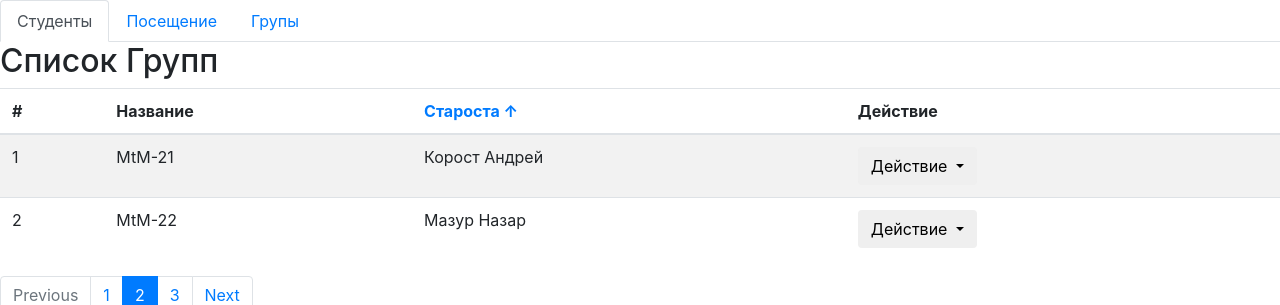
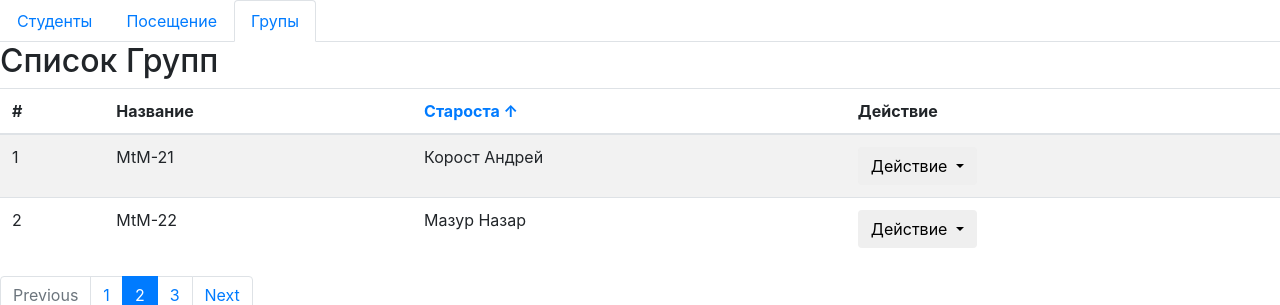
Before and after one commit to Nazar3000/django_-course, a Django app: page /groups/ in a window 1280 px wide. Shown: the part 56-361 px from the top of the page. Run offline with Django 3.2, Linux system fonts and the light colour scheme; some libraries are stand-ins or nearby versions.

Commit message:
add request path to base templ

```diff
--- a/students/templates/students/base.html
+++ b/students/templates/students/base.html
@@ -59,21 +59,25 @@
                     <ul class="nav nav-tabs" role="tablist">
 
                         <li class="nav-item"
-                            role="presentation"
-                            class="active">
-                            <a class="nav-link active" href="{% url "home" %}">Студенты</a>
+                            role="presentation">
+                            <div {% if request.path == '/' %}class="nav-link active" {% else %} class="nav-link" {% endif %}>
+                            <a  href="{% url "home" %}">Студенты</a> </div>
                         </li>
 
+
                         <li class="nav-item"
-                            role="presentation"
-                            class="active">
+                            role="presentation">
                             <a class="nav-link" href="/jornal">Посещение</a>
                         </li>
                         <li class="nav-item"
-                            role="presentation"
-                            class="active">
-                            <a class="nav-link" href="{% url "groups"%}">Групы</a>
+                            role="presentation">
+
+                            <div {% if '/groups/' in request.path %} class="nav-link active" {% else %} class="nav-link"{% endif %}>
+                            <a href="{% url "groups"%}">Групы</a>
+                            </div>
                         </li>
+
+
                     </ul>
                 </div>
             </div>
```
Also changed, not shown: studentsdb/settings.py (+5 -4 lines), 1 other file.
